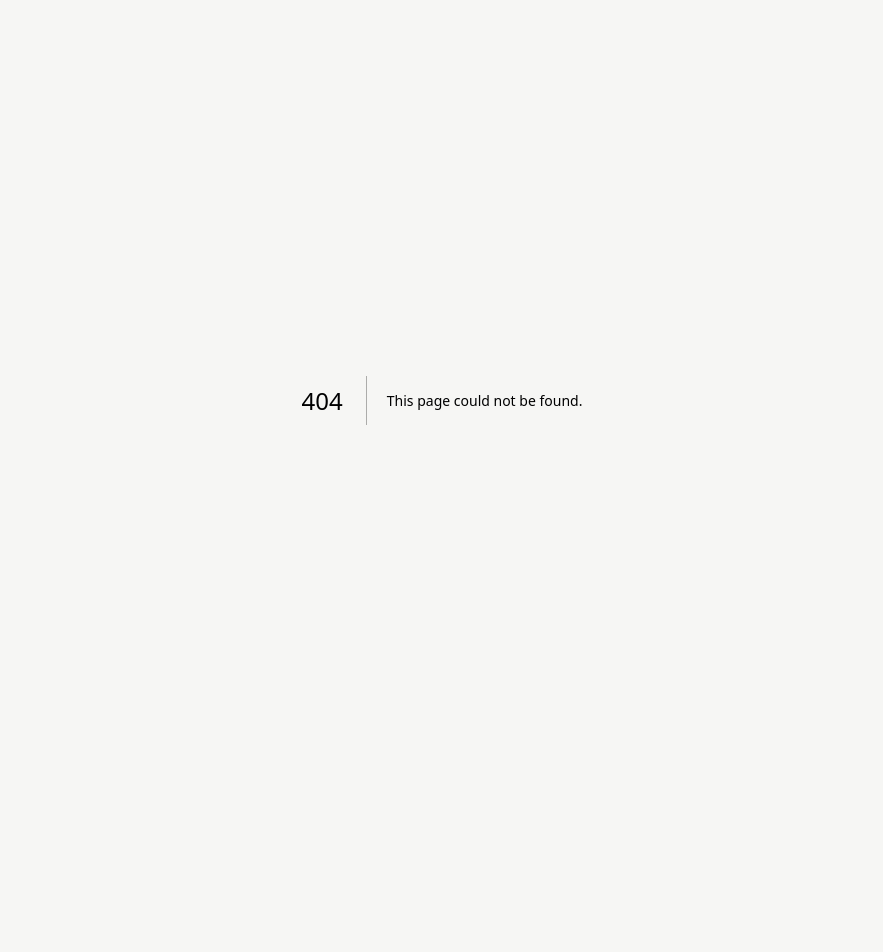
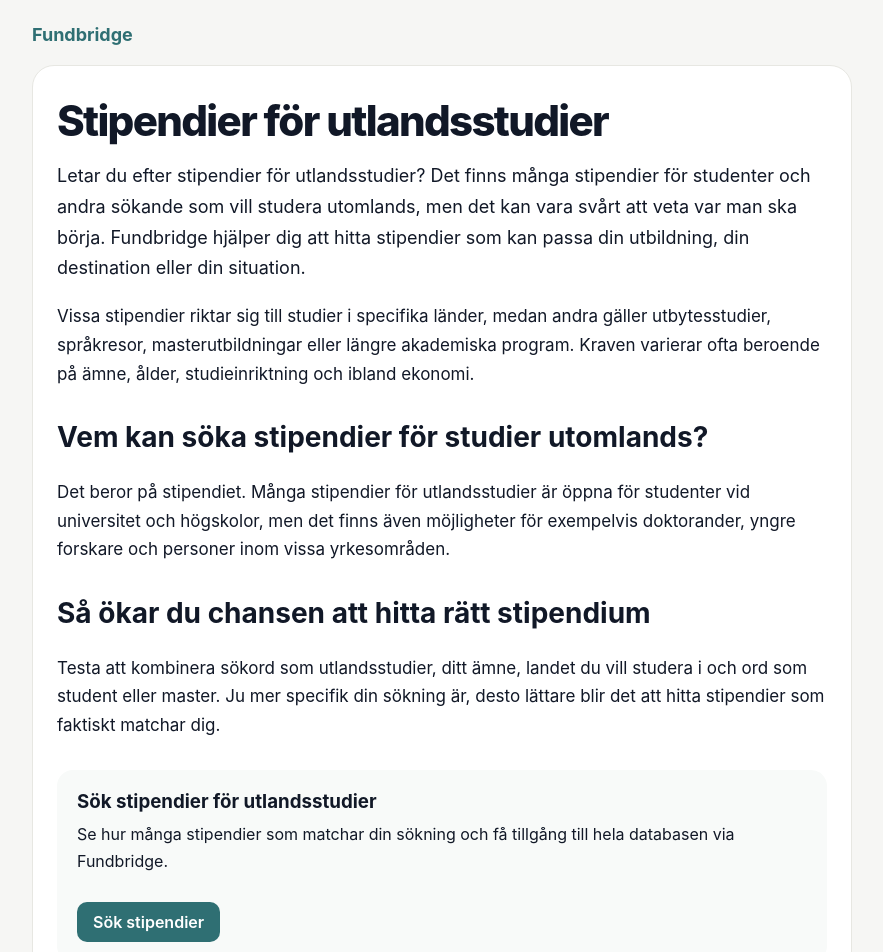
Before and after one commit to Otrad/fundbridge, a Next.js app in the folder app/: page /stipendier-utlandsstudier in a window 1280 px wide. Before the commit this address had no page. Shown: the top 952 px of the page, without its empty margins (198-1081 px from the left). Before the commit the page ends 800 px from the top, so only its background shows below. Built offline with nearby package versions, Linux system fonts and the light colour scheme.

Commit message:
Add all SEO pages to sitemap

```diff
--- /dev/null
+++ b/app/src/app/stipendier-utlandsstudier/page.tsx
@@ -0,0 +1,142 @@
+import type { Metadata } from "next";
+import Link from "next/link";
+
+export const metadata: Metadata = {
+  title: "Stipendier för utlandsstudier | Fundbridge",
+  description:
+    "Letar du efter stipendier för utlandsstudier? Hitta stipendier i Sverige för studier utomlands och se vilka möjligheter som passar dig.",
+  openGraph: {
+    title: "Stipendier för utlandsstudier | Fundbridge",
+    description:
+      "Hitta stipendier för utlandsstudier och studier utomlands.",
+    url: "https://www.fundbridge.se/stipendier-utlandsstudier",
+    siteName: "Fundbridge",
+    locale: "sv_SE",
+    type: "website",
+  },
+};
+
+export default function StipendierUtlandsstudierPage() {
+  return (
+    <main
+      style={{
+        minHeight: "100vh",
+        background: "#f6f6f4",
+        fontFamily:
+          'Inter, ui-sans-serif, system-ui, -apple-system, BlinkMacSystemFont, "Segoe UI", sans-serif',
+        color: "#111827",
+      }}
+    >
+      <div
+        style={{
+          maxWidth: 860,
+          margin: "0 auto",
+          padding: "24px 20px 72px",
+        }}
+      >
+        <Link
+          href="/"
+          style={{
+            textDecoration: "none",
+            color: "#2f6f73",
+            fontWeight: 700,
+            fontSize: 18,
+          }}
+        >
+          Fundbridge
+        </Link>
+
+        <article
+          style={{
+            marginTop: 20,
+            background: "#fff",
+            border: "1px solid #e7e7e2",
+            borderRadius: 22,
+            padding: "32px 24px",
+          }}
+        >
+          <h1
+            style={{
+              fontSize: 42,
+              fontWeight: 800,
+              margin: 0,
+              lineHeight: 1.08,
+              letterSpacing: "-0.04em",
+            }}
+          >
+            Stipendier för utlandsstudier
+          </h1>
+
+          <p style={{ marginTop: 18, fontSize: 18, lineHeight: 1.7 }}>
+            Letar du efter stipendier för utlandsstudier? Det finns många
+            stipendier för studenter och andra sökande som vill studera
+            utomlands, men det kan vara svårt att veta var man ska börja.
+            Fundbridge hjälper dig att hitta stipendier som kan passa din
+            utbildning, din destination eller din situation.
+          </p>
+
+          <p style={{ marginTop: 16, fontSize: 17, lineHeight: 1.7 }}>
+            Vissa stipendier riktar sig till studier i specifika länder, medan
+            andra gäller utbytesstudier, språkresor, masterutbildningar eller
+            längre akademiska program. Kraven varierar ofta beroende på ämne,
+            ålder, studieinriktning och ibland ekonomi.
+          </p>
+
+          <h2 style={{ marginTop: 32, fontSize: 28 }}>
+            Vem kan söka stipendier för studier utomlands?
+          </h2>
+
+          <p style={{ marginTop: 12, fontSize: 17, lineHeight: 1.7 }}>
+            Det beror på stipendiet. Många stipendier för utlandsstudier är
+            öppna för studenter vid universitet och högskolor, men det finns
+            även möjligheter för exempelvis doktorander, yngre forskare och
+            personer inom vissa yrkesområden.
+          </p>
+
+          <h2 style={{ marginTop: 32, fontSize: 28 }}>
+            Så ökar du chansen att hitta rätt stipendium
+          </h2>
+
+          <p style={{ marginTop: 12, fontSize: 17, lineHeight: 1.7 }}>
+            Testa att kombinera sökord som utlandsstudier, ditt ämne, landet du
+            vill studera i och ord som student eller master. Ju mer specifik din
+            sökning är, desto lättare blir det att hitta stipendier som faktiskt
+            matchar dig.
+          </p>
+
+          <div
+            style={{
+              marginTop: 30,
+              padding: 20,
+              borderRadius: 16,
+              background: "#f8faf9",
+            }}
+          >
+            <h3 style={{ margin: 0 }}>Sök stipendier för utlandsstudier</h3>
+
+            <p style={{ marginTop: 8, lineHeight: 1.7 }}>
+              Se hur många stipendier som matchar din sökning och få tillgång
+              till hela databasen via Fundbridge.
+            </p>
+
+            <Link
+              href="/?q=utlandsstudier"
+              style={{
+                display: "inline-block",
+                marginTop: 10,
+                background: "#2f6f73",
+                color: "#fff",
+                padding: "10px 16px",
+                borderRadius: 10,
+                textDecoration: "none",
+                fontWeight: 600,
+              }}
+            >
+              Sök stipendier
+            </Link>
+          </div>
+        </article>
+      </div>
+    </main>
+  );
+}
```
Also changed, not shown: app/src/app/sitemap.ts (+25 -2 lines), app/src/app/stipendier-behovande/page.tsx (added, +22 -0 lines), app/src/app/stipendier-juridikstudent/page.tsx (added, +22 -0 lines), app/src/app/stipendier-lund/page.tsx (added, +28 -0 lines), app/src/app/stipendier-medicin/page.tsx (added, +22 -0 lines), app/src/app/stipendier-stockholm/page.tsx (added, +21 -0 lines), app/src/app/stipendier-uppsala/page.tsx (added, +30 -0 lines).
